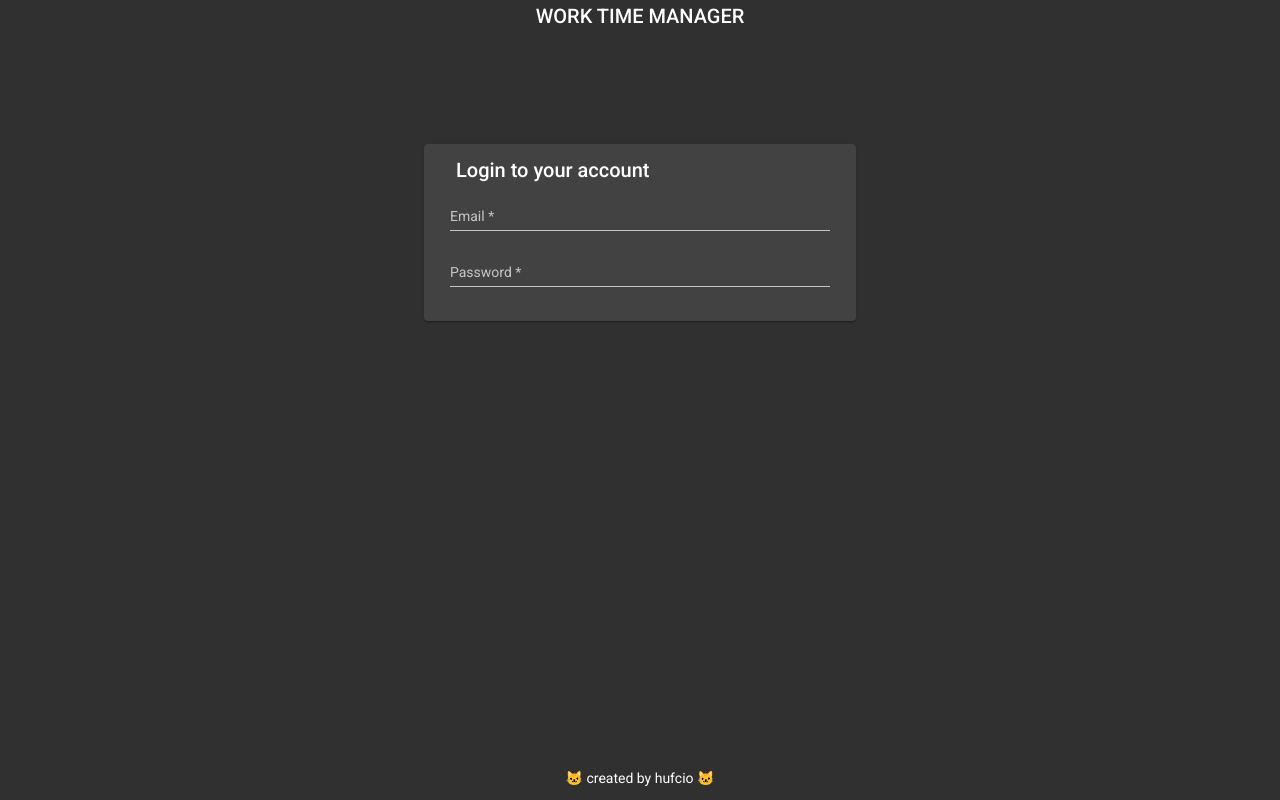
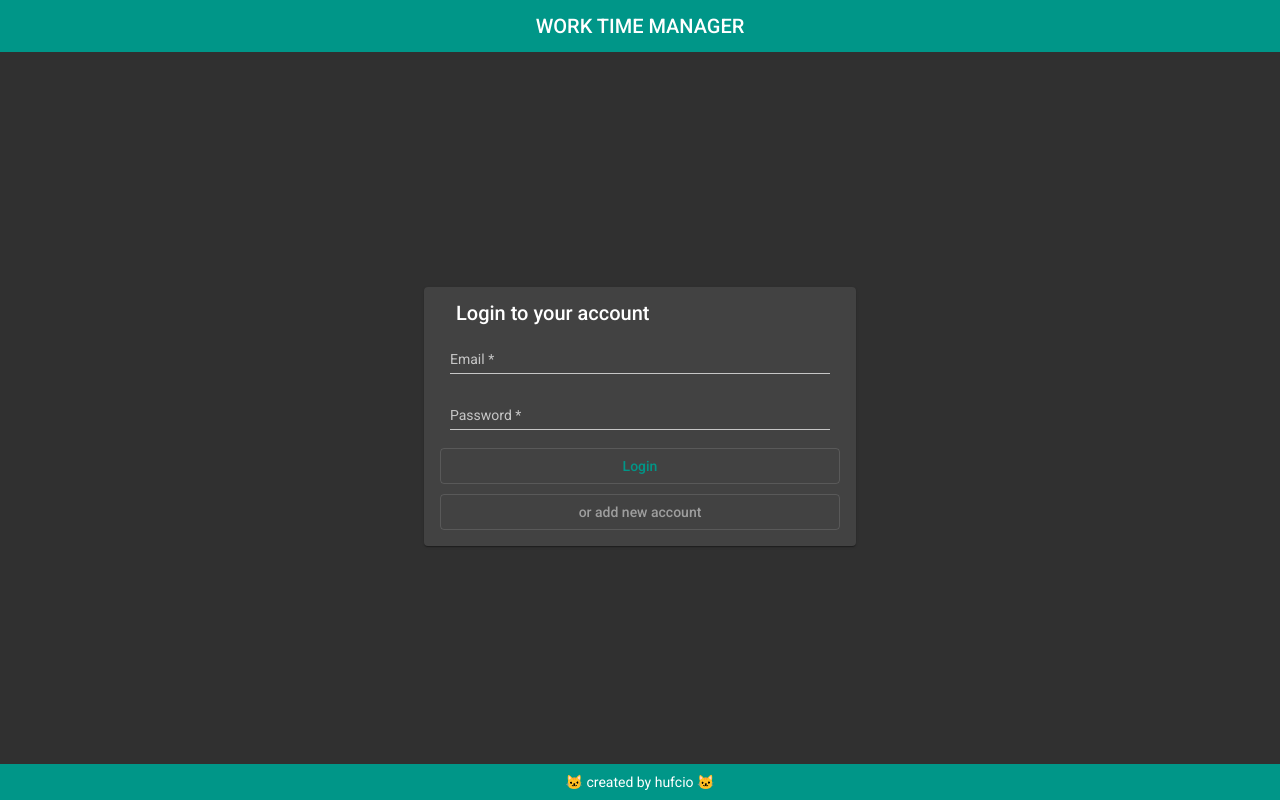
Before and after one commit to arturgawlik/WorkTimeNotebookMat, an Angular app: page / in a window 1280 px wide. Built offline with nearby package versions, Linux system fonts and the light colour scheme.

Commit message:
mostly dealing with layout

```diff
--- a/src/app/app.module.ts
+++ b/src/app/app.module.ts
@@ -11,6 +11,7 @@ import { MatCardModule } from '@angular/material/card';
 import { MatInputModule } from '@angular/material/input';
 import { FooterComponent } from './components/footer/footer.component';
 import { TopbarComponent } from './components/topbar/topbar.component';
+import { MatButtonModule } from '@angular/material/button';
 
 @NgModule({
   declarations: [
@@ -26,7 +27,8 @@ import { TopbarComponent } from './components/topbar/topbar.component';
     BrowserAnimationsModule,
     MatProgressBarModule,
     MatCardModule,
-    MatInputModule
+    MatInputModule,
+    MatButtonModule
   ],
   providers: [],
   bootstrap: [AppComponent]
--- a/src/app/components/footer/footer.component.html
+++ b/src/app/components/footer/footer.component.html
@@ -1 +1 @@
-🐱 created by hufcio 🐱
+<div class="app-footer-theme">🐱 created by hufcio 🐱</div>
--- a/src/app/components/footer/footer.component.scss
+++ b/src/app/components/footer/footer.component.scss
@@ -1,3 +1,7 @@
 :host {
     text-align: center;
 }
+
+div {
+    padding: 8px;
+}
--- a/src/app/components/topbar/topbar.component.html
+++ b/src/app/components/topbar/topbar.component.html
@@ -1 +1 @@
-<h2>work time manager</h2>
+<h2 class="app-footer-theme">work time manager</h2>
--- a/src/app/components/topbar/topbar.component.scss
+++ b/src/app/components/topbar/topbar.component.scss
@@ -1,7 +1,9 @@
-@import '~@angular/material/theming';
 
 :host {
     text-align: center;
     text-transform: uppercase;
-    // background-color: mat-color($red);
 }
+
+h2 {
+    padding: 10px;
+}
--- a/src/app/components/unauthorized-shell/unauthorized-shell.component.html
+++ b/src/app/components/unauthorized-shell/unauthorized-shell.component.html
@@ -13,7 +13,15 @@
                     <input matInput required type="password" placeholder="Password">
                 </mat-form-field>
             </form>
+            <div class="buttons">
+                <button mat-stroked-button color="primary">Login</button>
+                <button mat-stroked-button color="accent">or add new account</button>
+            </div>
         </mat-card-content>
+        <!-- <mat-card-actions>
+            <button mat-stroked-button color="primary">Login</button>
+            <button mat-stroked-button color="accent">or add new account</button>
+        </mat-card-actions> -->
     </mat-card>
 </main>
 <app-footer></app-footer>
--- a/src/app/components/unauthorized-shell/unauthorized-shell.component.scss
+++ b/src/app/components/unauthorized-shell/unauthorized-shell.component.scss
@@ -2,15 +2,17 @@
     height: 100vh;
     display: grid;
     // grid-template-rows: 3fr 20fr 1fr;
-    grid-template-rows: repeat(20, 1fr);
+    grid-template-rows: auto 1fr auto;
+    gap: 10px;
 }
 
 main {
-    // height: 100vh;
     display: grid;
     align-items: center;
     justify-content: space-around;
-    grid-row-start: 5;
+    // height: 0;
+    // grid-row-start: 5 /;
+    // overflow-y: scroll;
 }
 
 mat-card {
@@ -29,11 +31,22 @@ form {
     grid-template-columns: minmax(auto, 100vw);
 }
 
+button {
+    margin: 0 !important;
+}
+
+mat-card-actions, .buttons {
+    display: grid;
+    gap: 10px;
+    grid-template-columns: 1fr;
+    grid-template-rows: 1fr 1fr;
+}
+
 app-topbar {
-    grid-row-start: 1;
+    // grid-row-start: 1;
     // grid-row: 1/3;
 }
 
 app-footer {
-    grid-row-start: -2;
+    // grid-row: -1;
 }
--- a/src/styles.scss
+++ b/src/styles.scss
@@ -2,4 +2,5 @@
 
 body {
   margin: 0;
+  height: 100vh;
 }
--- a/src/styles/theme.scss
+++ b/src/styles/theme.scss
@@ -1,4 +1,5 @@
 @import '~@angular/material/theming';
+@import './typography-theme';
 // Plus imports for other components in your app.
 
 // Include the common styles for Angular Material. We include this here so that you only
@@ -10,7 +11,7 @@
 // (imported above). For each palette, you can optionally specify a default, lighter, and darker
 // hue. Available color palettes: https://material.io/design/color/
 $theme-primary: mat-palette($mat-teal);
-$theme-accent:  mat-palette($mat-cyan, A200, A100, A400);
+$theme-accent:  mat-palette($mat-grey);
 
 // The warn palette is optional (defaults to red).
 $theme-warn:   mat-palette($mat-red);
@@ -22,3 +23,7 @@ $theme: mat-dark-theme($theme-primary, $theme-accent, $theme-warn);
 // Alternatively, you can import and @include the theme mixins for each component
 // that you are using.
 @include angular-material-theme($theme);
+
+
+// Include theme styles for your custom components.
+@include app-footer-theme($theme);
--- a/src/styles/typography-theme.scss
+++ b/src/styles/typography-theme.scss
@@ -0,0 +1,16 @@
+// Import library functions for theme creation.
+@import '~@angular/material/theming';
+
+// Define a mixin that accepts a theme and outputs the theme-specific styles.
+@mixin app-footer-theme($theme) {
+  // Extract the palettes you need from the theme definition.
+  $primary: map-get($theme, primary);
+  $accent: map-get($theme, accent);
+
+  // Define any styles affected by the theme.
+  .app-footer-theme {
+    // Use mat-color to extract individual colors from a palette.
+    background-color: mat-color($primary);
+    border-color: mat-color($accent, A400);
+  }
+}
```
